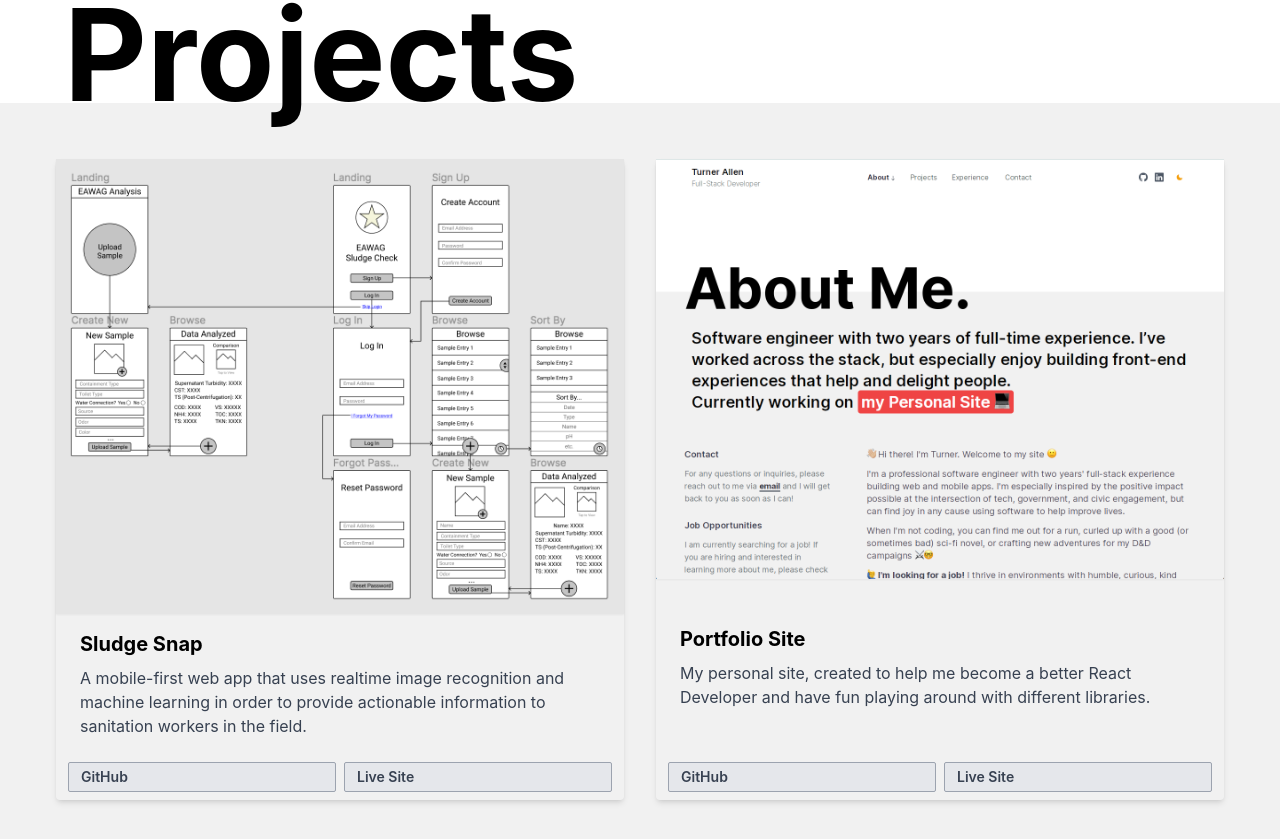
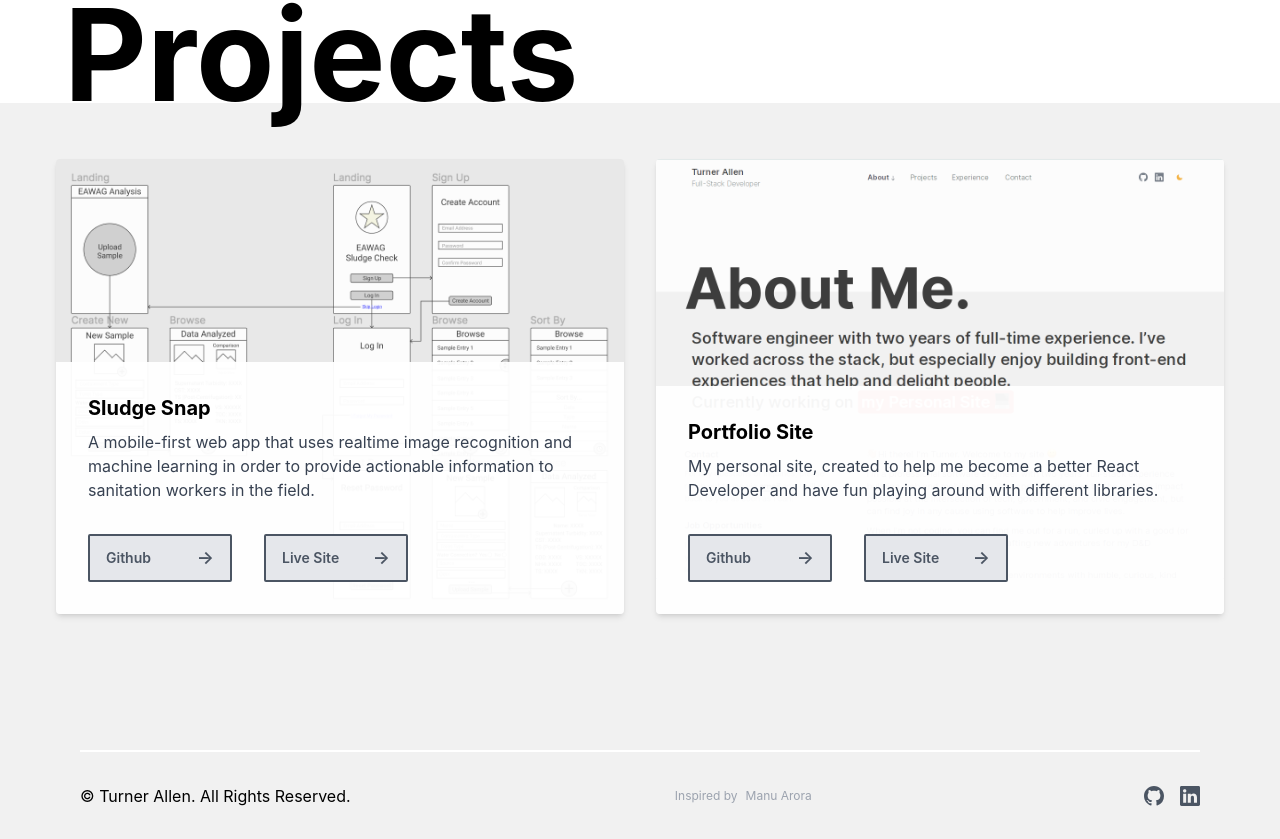
Before and after one commit to jtallen/turner-site, a Next.js app: page /projects in a window 1280 px wide. Shown: the part 301-1140 px from the top of the page. Built offline with nearby package versions, Linux system fonts and the light colour scheme.

Commit message:
changes to card layout, specifically external link buttons

```diff
--- /dev/null
+++ b/components/ProjectCard.js
@@ -0,0 +1,46 @@
+import React from 'react';
+import ProjectLink from './ProjectLink';
+
+// delete before pushing
+const ProjectCardChan = ({ project }) => {
+  return (
+    <div className="rounded flex flex-col justify-between shadow-md my-4 mx-4 relative overflow-hidden">
+      <div className="absolute top-0 left-0 right-0 p-8 bg-white/90 hover:bg-white transition shadow-sm justify-self-start z-10">
+        <div className="font-bold text-xl mb-2">{project.title}</div>
+        <p className="text-gray-700 text-base mb-8">{project.description}</p>
+        <div className="flex">
+          <ProjectLink
+            className="mr-8"
+            title={'Github'}
+            url={project.gitHubUrl}
+          />
+          <ProjectLink title={'Live Site'} url={project.siteUrl} />
+        </div>
+      </div>
+      <img className="w-full transition opacity-50" src={project.imgUrl} />
+    </div>
+  );
+};
+
+const ProjectCardTurn = ({ project }) => {
+  return (
+    <div className="rounded flex flex-col justify-between shadow-md my-4 mx-4 relative overflow-hidden">
+      <img className="w-full opacity-75" src={project.imgUrl}></img>
+      <div className="absolute bottom-0 left-0 right-0 p-8 bg-white/95 hover:bg-white transition shadow-sm z-10">
+        <div className="font-bold text-xl mb-2">{project.title}</div>
+        <p className="text-gray-700 text-base mb-8">{project.description}</p>
+        <div className="flex">
+          <ProjectLink
+            className="mr-8"
+            title={'Github'}
+            url={project.gitHubUrl}
+          />
+          <ProjectLink title={'Live Site'} url={project.siteUrl} />
+        </div>
+      </div>
+    </div>
+  );
+};
+
+// export default ProjectCardChan;
+export default ProjectCardTurn;
--- /dev/null
+++ b/components/ProjectLink.js
@@ -0,0 +1,21 @@
+import React from 'react';
+
+const ProjectLink = ({ title, url, className }) => {
+  return (
+    <a
+      href={url}
+      target="_blank"
+      className={
+        className +
+        ' bg-gray-200 border-2 border-gray-600 hover:border-indigo-500 rounded-sm text-sm font-semibold text-gray-600 hover:text-indigo-500 transition w-36 py-2 px-4 flex justify-between items-center transform hover:scale-105 group'
+      }
+    >
+      <span>{title}</span>
+      <span className="transform transition group-hover:translate-x-1 text-lg">
+        →
+      </span>
+    </a>
+  );
+};
+
+export default ProjectLink;
--- a/components/Projects.js
+++ b/components/Projects.js
@@ -1,7 +1,8 @@
 import React from 'react';
 import userData from '@constants/data';
+import ProjectCard from './ProjectCard';
 
-export default function Projects() {
+const Projects = () => {
   return (
     <section className="bg-white dark:bg-gray-800">
       <div className="max-w-6xl mx-auto h-48 bg-white dark:bg-gray-800">
@@ -10,38 +11,12 @@ export default function Projects() {
         </h1>
       </div>
       <div className="bg-[#F1F1F1] dark:bg-gray-900 p-10 grid grid-cols-1 md:grid-cols-2">
-        {userData.projects.map((project, index) => (
-          <ProjectCard projectID={index} />
+        {userData.projects.map((project) => (
+          <ProjectCard key={project.title} project={project} />
         ))}
       </div>
     </section>
   );
-}
+};
 
-const ProjectCard = ({ projectID }) => {
-  const project = userData.projects[projectID];
-
-  return (
-    <div className="rounded flex flex-col justify-between transform hover:scale-105 transition duration-200 shadow-md my-4 mx-4">
-      <img className="w-full shadow-sm" src={project.imgUrl}></img>
-      <div className="px-6 py-4 justify-self-start">
-        <div className="font-bold text-xl mb-2">{project.title}</div>
-        <p className="text-gray-700 text-base">{project.description}</p>
-      </div>
-      <div className="grid grid-cols-2">
-        <a
-          href={project.gitHubUrl}
-          className="bg-gray-200 hover:bg-gray-300 px-3 py-1 border border-gray-400 rounded-sm text-sm font-semibold text-gray-700 my-2 ml-3 mr-1"
-        >
-          GitHub
-        </a>
-        <a
-          href={project.siteUrl}
-          className="bg-gray-200 hover:bg-gray-300 px-3 py-1 border border-gray-400 rounded-sm text-sm font-semibold text-gray-700 my-2 ml-1 mr-3"
-        >
-          Live Site
-        </a>
-      </div>
-    </div>
-  );
-};
+export default Projects;
```
Also changed, not shown: 1 other file (tests, documents, lock files or other folders).
